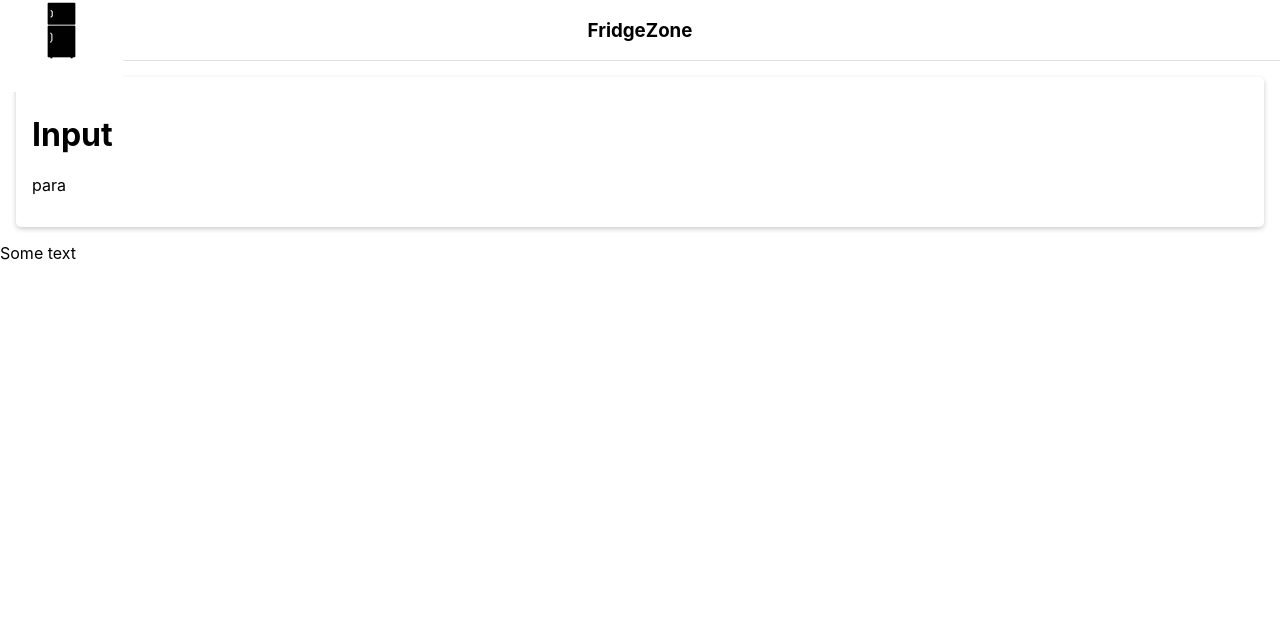
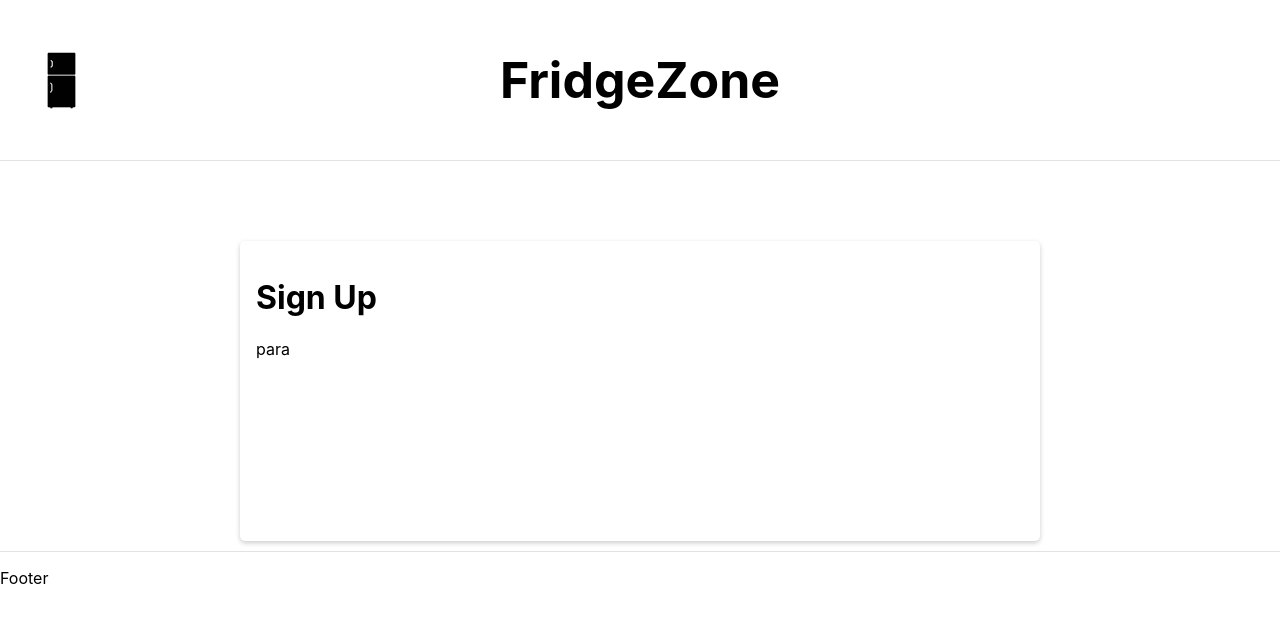
Before and after one commit to LukeSutton0/FridgeZone, a React (Create React App) app in the folder client/: page / in a window 1280 px wide. Shown: the top 622 px of the page. Built offline with nearby package versions, Linux system fonts and the light colour scheme.

Commit message:
Footer border
Signup text added and footer border added

```diff
--- a/client/src/App.css
+++ b/client/src/App.css
@@ -1,9 +1 @@
-/* Main css goes here */
-
-#inputBox{
-  margin: 16px;
-  padding: 16px;
-  box-sizing: border-box;
-  border-radius: 5px;
-  box-shadow: 0 2px 5px #ccc;
-}
+/* Main App css goes here */
--- a/client/src/components/footer/Footer.js
+++ b/client/src/components/footer/Footer.js
@@ -1,10 +1,10 @@
 import React from "react";
-
+import classes from './Footer.module.css'
 const MainFooter = () =>{
 
     return(
-        <div id="footer">
-            <p>Some text</p>
+        <div className={classes.footerContainer}>
+            <p>Footer</p>
       </div>
     )
 }
--- /dev/null
+++ b/client/src/components/footer/Footer.module.css
@@ -0,0 +1,5 @@
+.footerContainer{
+    border-top: 1px solid rgb(227, 226, 226);
+    min-height:150px;
+    margin-top: 10px;
+}
--- a/client/src/components/header/MainHeader.js
+++ b/client/src/components/header/MainHeader.js
@@ -9,7 +9,7 @@ const MainHeader = () =>{
             <div className={classes.logoWrapper}>
                 <img src={logo}/>
             </div>
-            <h3 idName={classes.headerTitle}>{companyName}</h3>
+            <h3 className={classes.headerTitle}>{companyName}</h3>
         </div>
     )
 }
--- a/client/src/components/header/MainHeader.module.css
+++ b/client/src/components/header/MainHeader.module.css
@@ -3,6 +3,7 @@
     align-items: center;
     justify-content: center;
     border-bottom: 1px solid rgb(227, 226, 226);
+    min-height:150px;
 }
 
 .logoWrapper{
@@ -12,6 +13,6 @@
     left:0;
 }
 
-#headerTitle{
+.headerTitle{
     font-size: 50px
 }
--- a/client/src/components/signUp/SignUp.js
+++ b/client/src/components/signUp/SignUp.js
@@ -1,9 +1,9 @@
 import React from "react";
-
+import classes from './SignUp.module.css'
 const SignUp = () =>{
     return(
-        <div id="inputBox">
-          <h1>Input</h1>
+        <div className={classes.inputBox}>
+          <h1>Sign Up</h1>
           <p>para</p>
         </div>
     )
--- /dev/null
+++ b/client/src/components/signUp/SignUp.module.css
@@ -0,0 +1,10 @@
+.inputBox{
+    margin:auto;
+    margin-top: 10vh;
+    padding: 16px;
+    box-sizing: border-box;
+    border-radius: 5px;
+    box-shadow: 0 2px 5px #ccc;
+    max-width: 800px;
+    height:300px;
+  }
```
